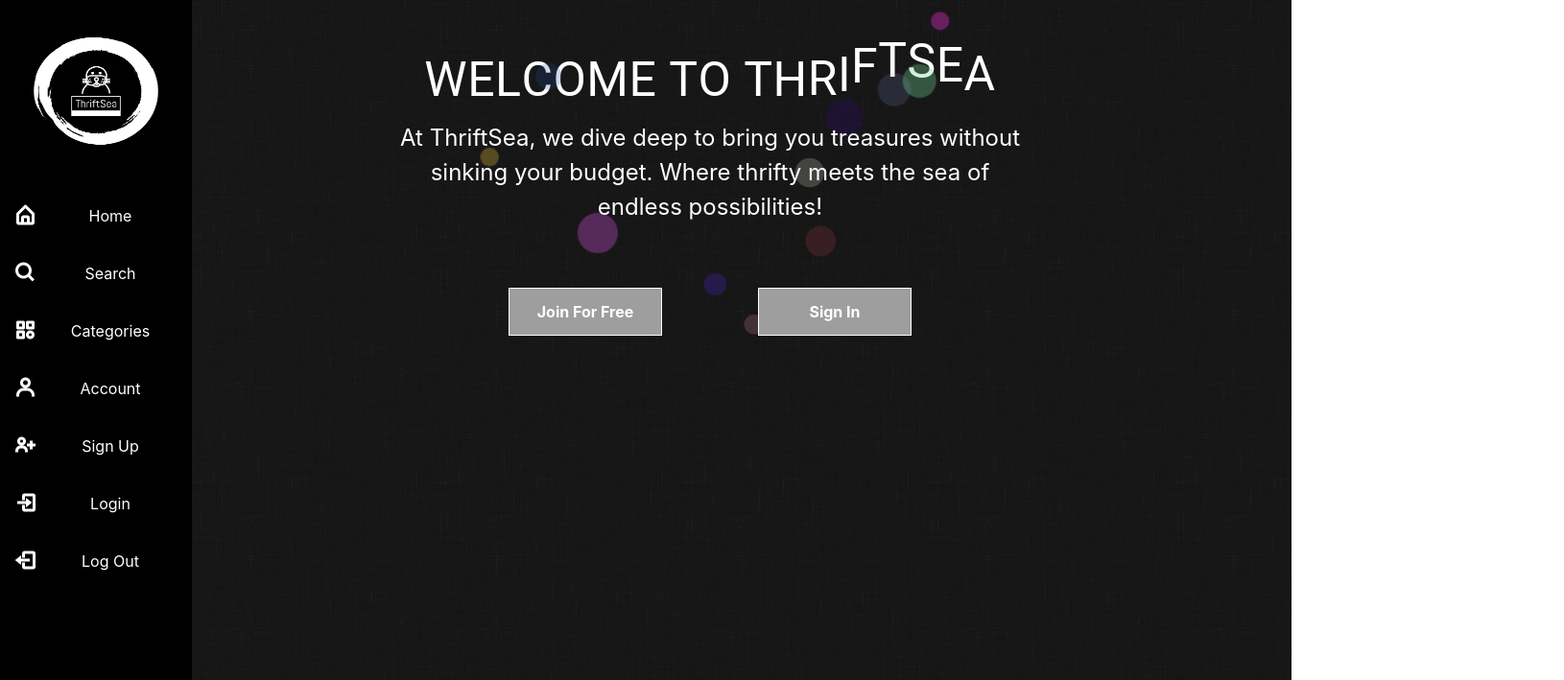
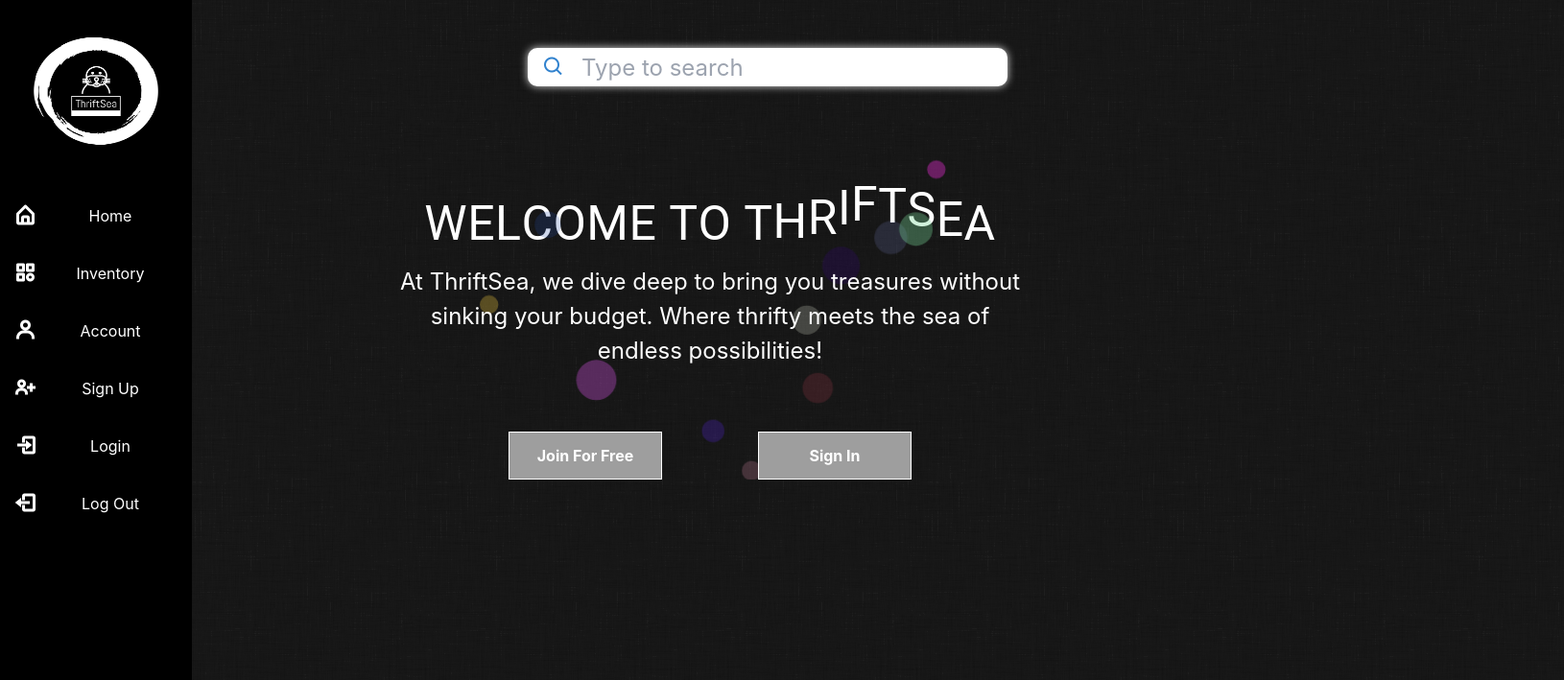
Before and after one commit to Andrew-h13/thrift, a React (Create React App) app in the folder thrift-web/: page / in a window 1280 px wide. Shown: the top 709 px of the page at 96% size, 1630 px wide, since content can reach past the window. Built offline with nearby package versions, Linux system fonts and the light colour scheme; grey boxes are pictures that could not be loaded.

Commit message:
searchbar implemented

```diff
--- a/thrift-web/src/App.css
+++ b/thrift-web/src/App.css
@@ -177,7 +177,15 @@
 }
 
 .spacer2 {
-  height: 450px;
+  height: 250px;
+  width: 100%;
+}
+
+.spacer2-search {
+  position: relative;
+  left: 350px;
+  top: 50px;
+  height: 150px;
   width: 100%;
 }
 
--- a/thrift-web/src/App.tsx
+++ b/thrift-web/src/App.tsx
@@ -20,6 +20,7 @@
 import Bubbles from "./components/bubbles";
 import Slide from "./components/Slider";
 import Footer from "./components/footer";
+import Search from "./components/Search";
 
 function HomePage() {
   const navigate = useNavigate();
@@ -91,6 +92,9 @@
 
 
       <div className="content">
+        <div className="spacer2-search">
+          <Search/>
+        </div>
         <div className="welcome-banner">
           <div className="header">
             <Typography variant={"h1"} fontWeight={"bold"}>
--- a/thrift-web/src/Pages/Account.tsx
+++ b/thrift-web/src/Pages/Account.tsx
@@ -14,6 +14,7 @@
   return (
     <>
     <Sidebar />
+    <div className='content'>
     <div className="profile-container">
       <div className="profile-header">
         <h1>Profile Page</h1>
@@ -23,6 +24,8 @@
       </div>
       {editMode ? <EditProfileForm onCancel={toggleEditMode} /> : <ProfileDetails />}
     </div>
+    </div>
+
     </>
   );
 };
--- a/thrift-web/src/Pages/Categories.tsx
+++ b/thrift-web/src/Pages/Categories.tsx
@@ -1,10 +1,58 @@
 import React from "react";
 import Sidebar from "../components/sidebar";
+import '../styles/categories.module.css'
+
 
 const Categories = () => {
   return (
     <>
       <Sidebar />
+      <div className="content">
+        <div className="logo-container">
+          <div className="filler"></div>
+          <h1>ThriftSea</h1>
+        </div>
+        <div className="line"></div>
+        <div className="header-categories">
+          <div className="header-items">
+            <h1>Inventory</h1>
+            {/* <div className="spacer1"></div> */}
+            {/* <div className="searchbar">
+            <i className="bx bx-search iconam"></i>
+            <input placeholder="Search a product" className="search"/>
+            </div> */}
+          </div>
+          </div>
+          <div className="spacer2"></div>
+          <div  className="main-container">
+          <div className="categories-sidebar">
+            <div className="sidebar-main">
+              <h1>Categories</h1>
+                   <button> Mens</button>
+                   <button> Women</button>
+                   <button> Children</button>
+                   <button> Unisex</button>
+                   <button> Electronics</button>
+                   <button> Toys</button>
+                   <button> Sporting good</button>
+                   <button> Home goods</button>
+            </div>
+        </div>
+        <div className="product-container">
+          <div className="product-header">
+            <div className="main-items">
+              <h1> placeholder(Mens) </h1>
+            </div>
+          </div>
+          <div className="product-body">
+
+          </div>
+
+          </div>
+        </div>
+      </div>
+
+
     </>
   );
 };
--- /dev/null
+++ b/thrift-web/src/components/Search.tsx
@@ -0,0 +1,17 @@
+import React from 'react'
+import '../styles/searchbar.css'
+
+const Search = () => {
+
+    return(
+        <>
+        <div className='wrapper'>
+        <i className="bx bx-search iconam"></i>
+        <input placeholder='Type to search' />
+        </div>
+
+        </>
+    )
+}
+
+export default Search;
--- a/thrift-web/src/components/sidebar.tsx
+++ b/thrift-web/src/components/sidebar.tsx
@@ -12,7 +12,7 @@
 
   function Logout() {
     localStorage.clear();
-    return navigate("/Login");
+    return navigate("/");
   }
 
   const handleGoToHome = () => {
@@ -78,17 +78,11 @@
               Home
             </button>
             <button
-              className={`logButton ${activeButton === 1 ? "active" : ""}`}
-            >
-              <i className="bx bx-search icon-group"></i>
-              Search
-            </button>
-            <button
               className={`logButton ${activeButton === 7 ? "active" : ""}`}
               onClick={handleGoToCategories}
             >
               <i className="bx bx-category icon-group"></i>
-              Categories
+              Inventory
             </button>
             <button
               className={`logButton ${activeButton === 4 ? "active" : ""}`}
--- /dev/null
+++ b/thrift-web/src/styles/categories.module.css
@@ -0,0 +1,130 @@
+.content {
+    margin-left: 200px;
+    width: calc(100% - 200px);
+  }
+
+.header-categories{
+
+    align-items: center;
+    justify-content: space-between;
+    width: 100%;
+    height: 200px;
+    background: url("https://www.toptal.com/designers/subtlepatterns/uploads/vintage-wallpaper.png");
+    border: 5px solid #000;
+}
+
+
+
+.header-items{
+    display: grid;
+    grid-template-columns: repeat(4, 1fr);
+    width: 500px;
+    height: 10px;
+
+}
+
+.header-items h1{
+    font-size: xx-large;
+    font-weight: bolder;
+    color: #000;
+    margin-top: 140px;
+    margin-left: 200px;
+}
+
+.spacer1{
+    width: 500px;
+    height: 50px;
+}
+
+.spacer2{
+    width: 100%;
+    height: 10px;
+    background-color: #000;
+}
+
+
+/* .search{
+    background-color: transparent;
+    border: none;
+    height: 100%;
+    font-size: medium;
+    width: 100%;
+    margin-left: 5px;
+
+}
+
+.searchbar{
+    width: 250px;
+    height: 50px;
+    background-color: transparent;
+    padding: 0 15px;
+    display: flex;
+    align-items: center;
+    color: #fff;
+    margin-top: 140px;
+} */
+
+.iconam{
+    font-weight: bolder;
+    font-size: medium;
+}
+
+.iconf{
+    font-weight: bolder;
+    font-size: 30px;
+    color: #fff;
+}
+
+
+
+.main-container{
+    display: grid;
+    grid-template-columns: repeat(2,1fr);
+}
+.categories-sidebar{
+    background: url("https://www.toptal.com/designers/subtlepatterns/uploads/vintage-wallpaper.png");
+    width: 200px;
+    height: 675px;
+    border: 5px solid #000;
+}
+.categories-sidebar h1{
+    margin-left: 50px;
+    font-weight: bolder;
+}
+
+
+.sidebar-main button{
+    display: flex;
+    flex-direction: column;
+    align-items: center;
+    gap: 10px;
+    padding: 0;
+    width: 100%;
+    margin-top: 10px;
+}
+.logo-container{
+    width: 100px;
+    height: 100px;
+    position: absolute;
+    top: 15px;
+    left: 50%;
+    display: flex;
+    justify-content: center;
+    align-items: center;
+}
+
+.logo-container h1{
+    font-size: 100px;
+    margin-top: 10px;
+    margin-left: 10px;
+    font-weight: bolder;
+}
+
+
+.line{
+    width: 100%;
+    height: 10px;
+    position: absolute;
+    top: 130px;
+    background-color: #000;
+}
--- a/thrift-web/src/styles/profile.css
+++ b/thrift-web/src/styles/profile.css
@@ -15,6 +15,8 @@
     justify-content: space-between;
     align-items: center;
     margin-bottom: 20px;
+    padding: 10px 30px;
+    font-weight: bolder;
   }
 
   .edit-button {
@@ -102,3 +104,8 @@
   .cancel-button {
     background-color: #dc3545;
   }
+
+  .content {
+    margin-left: 200px;
+    width: calc(100% - 200px);
+  }
--- /dev/null
+++ b/thrift-web/src/styles/searchbar.css
@@ -0,0 +1,32 @@
+.wrapper{
+    width: 500px;
+    height: 2.5rem;
+    border-radius: 10px;
+    -webkit-border-radius: 10px;
+    -moz-border-radius: 10px;
+    -ms-border-radius: 10px;
+    -o-border-radius: 10px;
+    background-color: #fff;
+    padding: 0 15px;
+    box-shadow: 0 0 8px #ddd;
+    display: flex;
+    align-items: center;
+
+}
+
+input{
+    background-color: transparent;
+    border: none;
+    height: 100%;
+    font-size: 1.5rem;
+    width: 100%;
+    margin-left: 5px;
+}
+
+input:focus{
+    outline: none;
+}
+
+.i{
+    font-weight: bolder;
+}
```
